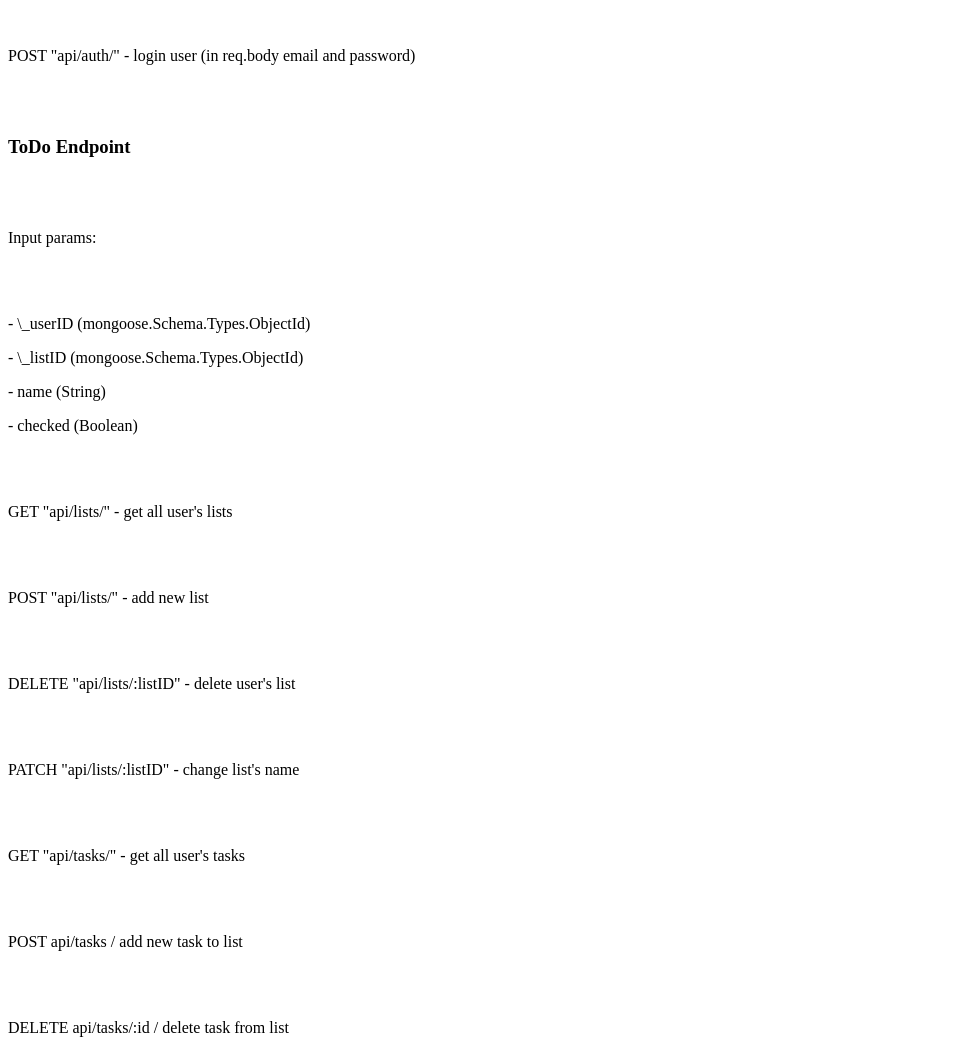
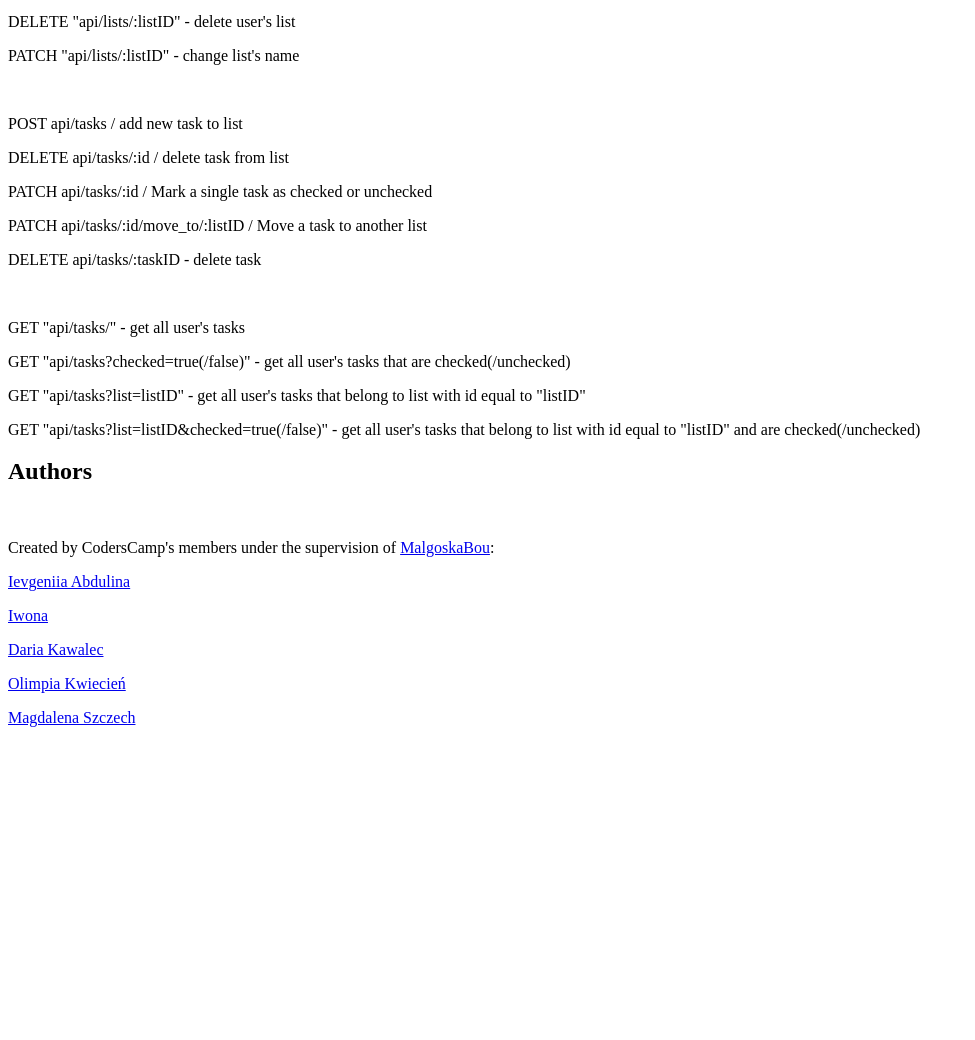
Before and after one commit to MalgoskaBou/Aplikacja-ToDo, a website: page public/index.html in a window 1280 px wide. Shown: the part 1107-2147 px from the top of the page, without its empty margins (0-975 px from the left). After the commit the page ends 1850 px from the top, so only its background shows below. Drawn offline with Linux system fonts and the light colour scheme.

Commit message:
Corrected public/html

```diff
--- a/public/index.html
+++ b/public/index.html
@@ -13,114 +13,69 @@
     <br><br>
 
     <p><i>Project was created in a team work during the CodersCamp bootcamp.</i></p>
-    <br><br>
-
     <p>Backend following REST architecture made on Express framework using MongoDB as database and built tools to use
         sugary
         Javascript. We've used Express, Body Parser and Mongoose packages.</p>
     <p>You can find the app <a href="https://cc19todoapp.herokuapp.com">here</a>. Be careful, Back End is running on
         Heroku (dyno sleep
         mode).</p>
-    <br><br>
+    <br>
 
     <h2><b>Documentation</b></h2>
-    <br><br>
 
     <p>This is only simple todo list REST api.</p>
     <p>User only able to access their own ToDo list.</p>
-    <br><br>
+    <br>
 
     <h3><b>Users Endpoint</b></h3>
-    <br><br>
-
     <p>Input params:</p>
-    <br><br>
 
     <p>- login (String)</p>
     <p>- email (String)</p>
     <p>- password (String)</p>
-    <br><br>
+    <br>
 
     <p>POST "api/users" - Register new user</p>
-    <br><br>
-
     <p>POST "api/users/" - register new user</p>
-    <br><br>
-
     <p>GET "api/users/me" - get information about users account</p>
-    <br><br>
-
     <p>POST "api/auth/" - login user (in req.body email and password)</p>
-    <br><br>
+    <br>
 
     <h3><b>ToDo Endpoint</b></h3>
-    <br><br>
-
     <p>Input params:</p>
-    <br><br>
-
     <p>- \_userID (mongoose.Schema.Types.ObjectId)</p>
     <p>- \_listID (mongoose.Schema.Types.ObjectId)</p>
     <p>- name (String)</p>
     <p>- checked (Boolean)</p>
-    <br><br>
-
+    <br>
 
     <p>GET "api/lists/" - get all user's lists</p>
-    <br><br>
-
     <p>POST "api/lists/" - add new list</p>
-    <br><br>
-
     <p>DELETE "api/lists/:listID" - delete user's list</p>
-    <br><br>
-
     <p>PATCH "api/lists/:listID" - change list's name</p>
-    <br><br>
-
+    <br>
+    <p>POST api/tasks / add new task to list</p>
+    <p>DELETE api/tasks/:id / delete task from list</p>
+    <p>PATCH api/tasks/:id / Mark a single task as checked or unchecked</p>
+    <p>PATCH api/tasks/:id/move_to/:listID / Move a task to another list</p>
+    <p>DELETE api/tasks/:taskID - delete task</p>
+    <br>
     <p>GET "api/tasks/" - get all user's tasks</p>
-    <br><br>
-
-    <p>POST api/tasks / add new task to list</p>
-    <br><br>
-
-    <p>DELETE api/tasks/:id / delete task from list</p>
-    <br><br>
-
-    <p>PATCH api/tasks/:id / Mark a single task as checked or unchecked</p>
-    <br><br>
-
-    <p>PATCH api/tasks/:id/move_to/:listID / Move a task to another list
-    </p>
-    <br><br>
-
     <p>GET "api/tasks?checked=true(/false)" - get all user's tasks that are checked(/unchecked)</p>
-    <br><br>
-
     <p>GET "api/tasks?list=listID" - get all user's tasks that belong to list with id equal to "listID"</p>
-    <br><br>
-
     <p>GET "api/tasks?list=listID&checked=true(/false)" - get all user's tasks that belong to list with id equal to
         "listID" and are checked(/unchecked)
     </p>
-    <br>DELETE api/tasks/:taskID - usuwanie taska<br>
-
-    <p>PATCH api/tasks/:taskID - toggle checked/unchecked</p>
-    <br><br>
-
-    <p>PATCH api/tasks/:taskID/move_to/:listID - przenosimy task do innej listy</p>
-    <br><br>
 
     <h2><b>Authors</b></h2>
-    <br><br>
-
+    <br>
     <p>Created by CodersCamp's members under the supervision of <a
             href="https://github.com/MalgoskaBou">MalgoskaBou</a>:</p>
-    <p><a href="https://github.com/IevgeniiaAbdulina"></a>Ievgeniia Abdulina</p>
-    <p><a href="https://github.com/Crazysh8"></a>Iwona</p>
-    <p><a href="https://github.com/dariaka"></a>Daria Kawalec</p>
-    <p><a href="https://github.com/kvviecien"></a>Olimpia Kwiecień</p>
-    <p><a href="https://github.com/magdalenaszczech"></a>Magdalena Szczech</p>
+    <p> <a href="https://github.com/IevgeniiaAbdulina">Ievgeniia Abdulina</a></p>
+    <p> <a href="https://github.com/Crazysh8">Iwona</a></p>
+    <p> <a href="https://github.com/dariaka">Daria Kawalec</a></p>
+    <p><a href="https://github.com/kvviecien">Olimpia Kwiecień</a></p>
+    <p> <a href="https://github.com/magdalenaszczech">Magdalena Szczech</a></p>
 
 </body>
 
--- a/src/axios.js
+++ b/src/axios.js
@@ -7,7 +7,7 @@ const axiosInstance = axios.create({
 });
 
 // AXIOS GLOBALS
-axios.defaults.headers.common['X-Auth-Token'] = "eyJhbGciOiJIUzI1NiIsInR5cCI6IkpXVCJ9.eyJfaWQiOiI1ZTE4NjhjZTExZjBmZDAwMTc4ZWFmMjgiLCJsb2dpbiI6IkpvaG5ueUJyYXZvMDA3IiwiZW1haWwiOiJqb2hubnkwMDdAYnJhdm8uY29tIiwiaWF0IjoxNTc4NjYwNDQ2fQ.Ecu9bj-qUX2vmRWESmuLyIyH3wHK1s4ADoF-x6F49W4";
+axios.defaults.headers.common['x-auth-token'] = "eyJhbGciOiJIUzI1NiIsInR5cCI6IkpXVCJ9.eyJfaWQiOiI1ZTE4NjhjZTExZjBmZDAwMTc4ZWFmMjgiLCJsb2dpbiI6IkpvaG5ueUJyYXZvMDA3IiwiZW1haWwiOiJqb2hubnkwMDdAYnJhdm8uY29tIiwiaWF0IjoxNTc4NjYwNDQ2fQ.Ecu9bj-qUX2vmRWESmuLyIyH3wHK1s4ADoF-x6F49W4";
 
 
 // // // NAVBAR
```
Also changed, not shown: src/index.html (+10 -6 lines).
